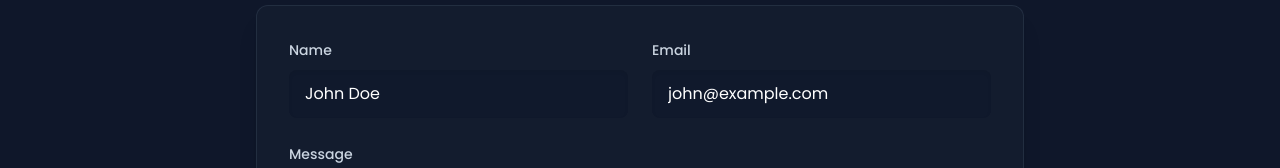
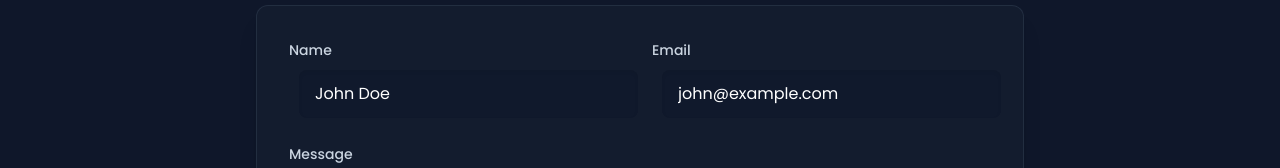
Before and after one commit to Mr-Debi/portfolio, a React (Vite) app: page / in a window 1280 px wide. Shown: the part 5417-5585 px from the top of the page. Built offline with nearby package versions, Linux system fonts and the light colour scheme; no server answers.

Commit message:
Add Backend

```diff
--- a/src/DonationPanel.css
+++ b/src/DonationPanel.css
@@ -123,7 +123,7 @@ input {
 
   width: 100%;
   padding: 13px;
-  margin: 10px 0;
+  margin: 10px;
 
   border: none;
   outline: none;
```
